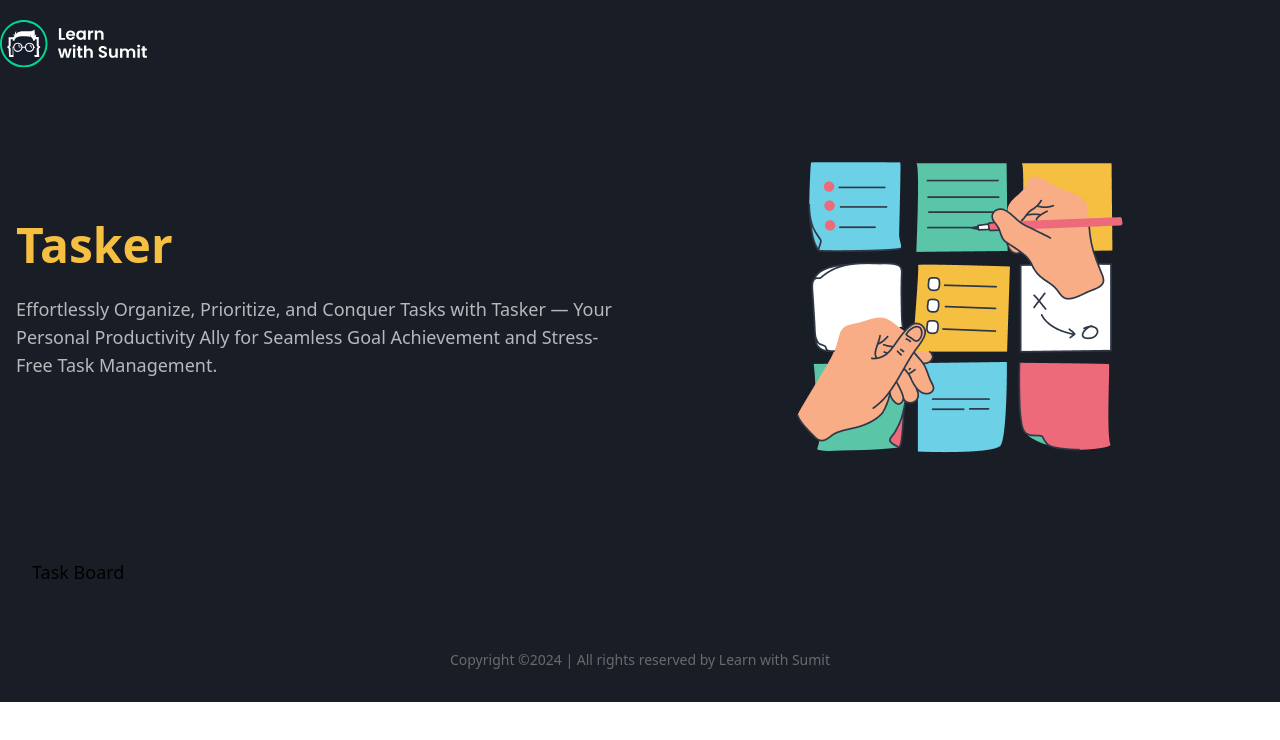
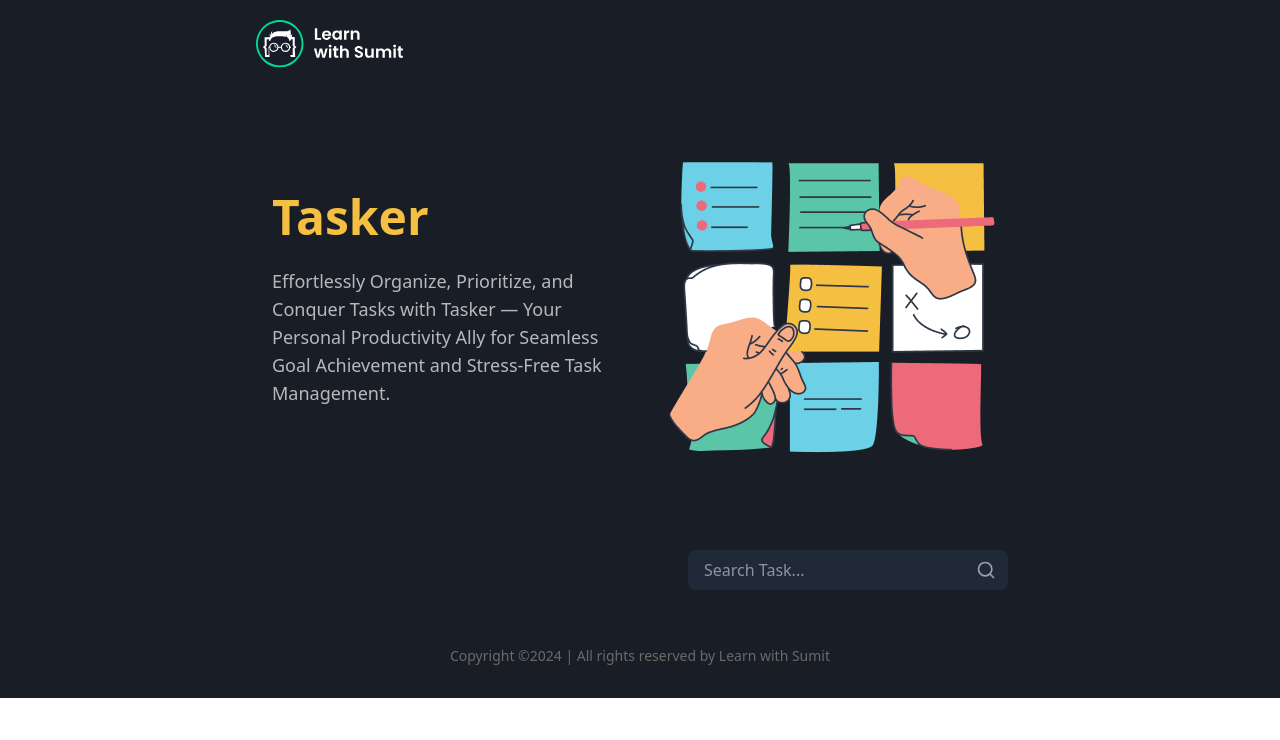
Before and after one commit to Md-Asikul-Islam/Task-manager, a React (Vite) app: page / in a window 1280 px wide. Shown: the top 740 px of the page. Built offline with nearby package versions, Linux system fonts and the light colour scheme.

Commit message:
adding some styles for search component

```diff
--- a/package.json
+++ b/package.json
@@ -11,6 +11,7 @@
   },
   "dependencies": {
     "@tailwindcss/vite": "^4.1.11",
+    "lucide-react": "^0.525.0",
     "react": "^19.1.0",
     "react-dom": "^19.1.0",
     "tailwindcss": "^4.1.11"
--- a/src/App.jsx
+++ b/src/App.jsx
@@ -1,19 +1,12 @@
-import React from 'react'
-import Header from './Components/Header'
-import HeroSection from './Components/HeroSection'
-import TaskBoard from './Components/TaskBoard';
-import Footer from './Components/Footer';
-
+import React from "react";
+import Home from "./Components/Home";
 
 function App() {
   return (
-    <div className='bg-[#191D26]'>
-      <Header/>
-      <HeroSection/>
-      <TaskBoard/>
-      <Footer/>
+    <div className="bg-[#191D26]">
+      <Home />
     </div>
-  )
+  );
 }
 
-export default App
+export default App;
--- /dev/null
+++ b/src/Components/Home.jsx
@@ -0,0 +1,18 @@
+import React from "react";
+import Header from './Header';
+import HeroSection from './HeroSection';
+import TaskBoard from './TaskBoard';
+import Footer from './Footer';
+
+function Home() {
+  return (
+    <div className="container w-[clamp(8rem,60%,70rem)] mx-auto">
+      <Header />
+      <HeroSection />
+      <TaskBoard />
+      <Footer />
+    </div>
+  );
+}
+
+export default Home;
--- a/src/Components/SearchBar.jsx
+++ b/src/Components/SearchBar.jsx
@@ -0,0 +1,20 @@
+import React from "react";
+import { Search } from "lucide-react";
+
+function SearchBar() {
+  return (
+    <div className="flex justify-end py-4 md:py-6 px-4">
+      <div className="relative w-[20rem]">
+        <input
+          type="search"
+          placeholder="Search Task..."
+          aria-label="Search Task"
+          className="bg-[#1F2937] w-full pl-4 pr-10 py-2 rounded-lg text-white focus:outline-none focus:ring-2 focus:ring-gray-600"
+        />
+        <Search className="absolute right-3 top-2.5 text-gray-400" size={20} />
+      </div>
+    </div>
+  );
+}
+
+export default SearchBar;
--- a/src/Components/TaskBoard.jsx
+++ b/src/Components/TaskBoard.jsx
@@ -1,12 +1,11 @@
 import React from "react";
+import SearchBar from "./SearchBar";
 
 function TaskBoard() {
   return (
-    <div>
-      <section className="p-8 ">
-        <h3 className="text-lg">Task Board</h3>
-      </section>
-    </div>
+    <>
+      <SearchBar />
+    </>
   );
 }
 
```
Also changed, not shown: 1 other file (tests, documents, lock files or other folders).
